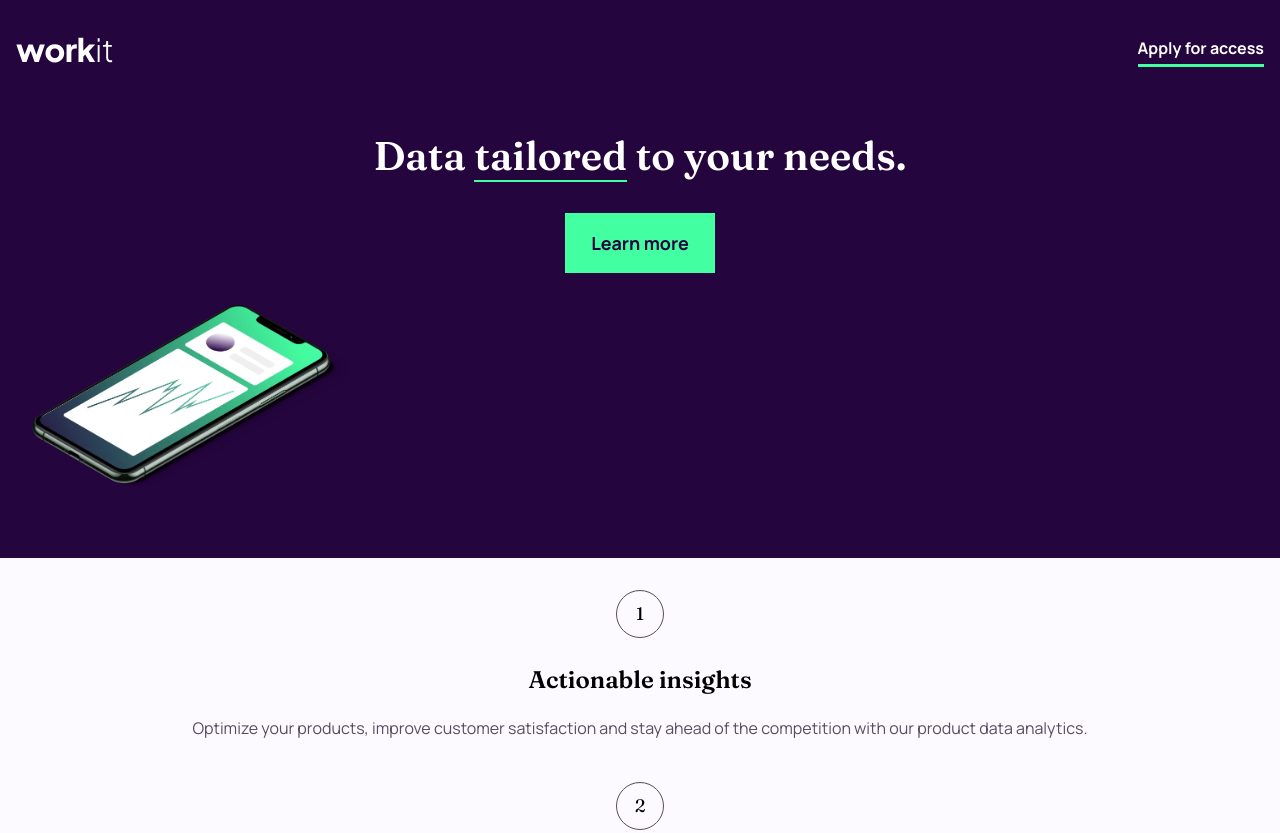
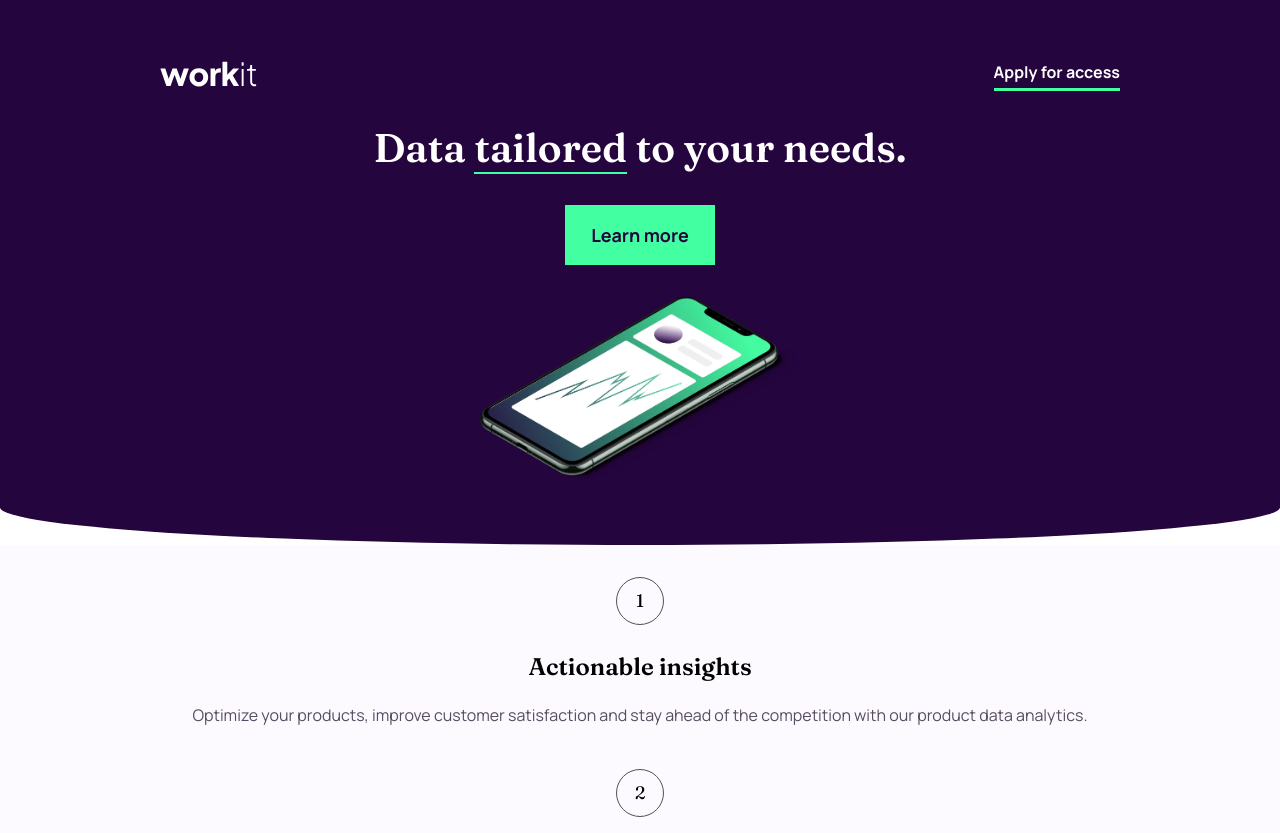
Before and after one commit to ProfessorDy/workit-landing-page, a plain HTML site: page index.html in a window 1280 px wide. Shown: the top 833 px of the page. Drawn offline with Linux system fonts and the light colour scheme.

Commit message:
Add media queries for header
make the header responsive for all screen sizes

```diff
--- a/assets/css/styles.css
+++ b/assets/css/styles.css
@@ -26,6 +26,7 @@ body{
     font-size: 18px;
     font-family: 'Manrope', sans-serif;
     background-color: var(--white);
+    position: relative;
 }
 
 .heading{
@@ -61,22 +62,49 @@ body{
     color: var(--eucaplyptus);
 }
 
-
+/* Header */
 .header{
+    background-color: var(--dark-purple);
+    color: var(--white);
+}
+.header div{
     display: flex;
     justify-content: space-between;
     align-items: center;
-    padding: 2rem 1rem;
-    background-color: var(--dark-purple);
-    color: var(--white);
+    padding: 2rem 1rem 0;
+    max-width: 90rem;
+    margin-inline: auto;
 }
+/* Header Tablet */
+@media only screen and (min-width: 40.063em) {
+    .header div{
+        padding: 2rem 2.5rem 0;
+    }
+}
+/* Header Desktop */
+@media only screen and (min-width: 64.063em) {
+    .header div{
+        padding: 3.5rem 10rem 0;
+    }
+ }
+
+
+
 .hero{
     background-color: var(--dark-purple);
     color: var(--white);
+    border-bottom-left-radius: 60% 10%;
+    border-bottom-right-radius: 60% 10%;
 }
 .hero div{
+    display: flex;
+    flex-direction: column;
+    justify-content: center;
+    margin-inline: auto;
     padding: 2rem 1rem;
+
 }
+
 .hero-heading{
     font-size: 2.5rem;
     line-height: 50px;
--- a/index.html
+++ b/index.html
@@ -11,8 +11,11 @@
 <body>
   <!-- Header Section Start-->
   <header class="header">
-    <img src="./assets/images/logo-light.svg" alt="logo" class="logo">
+    <div>
+      <img src="./assets/images/logo-light.svg" alt="logo" class="logo">
     <a href="#about" class="secondary-btn">Apply for access</a>
+    </div>
+
   </header>
   <!-- Header Section End -->
 
```
